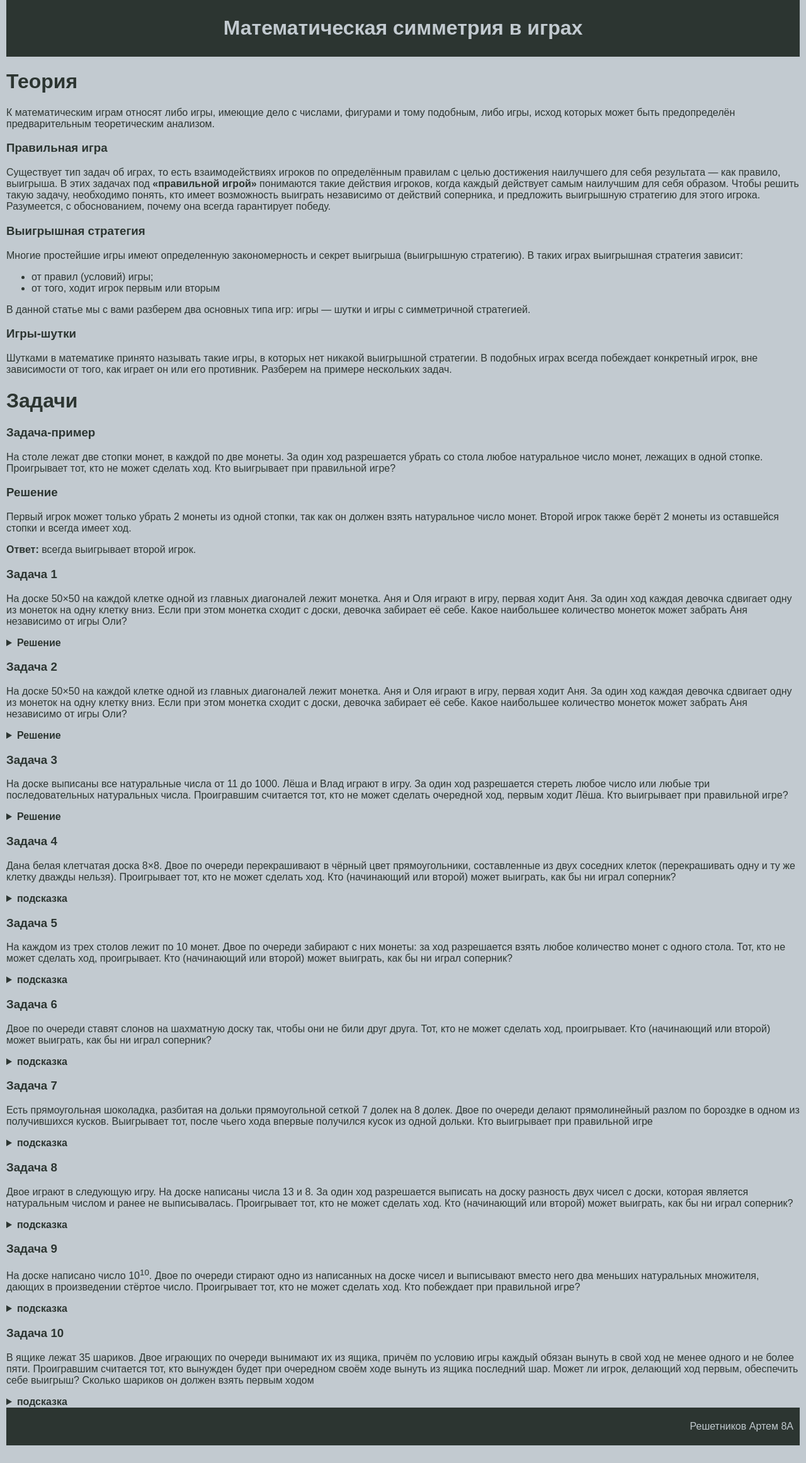
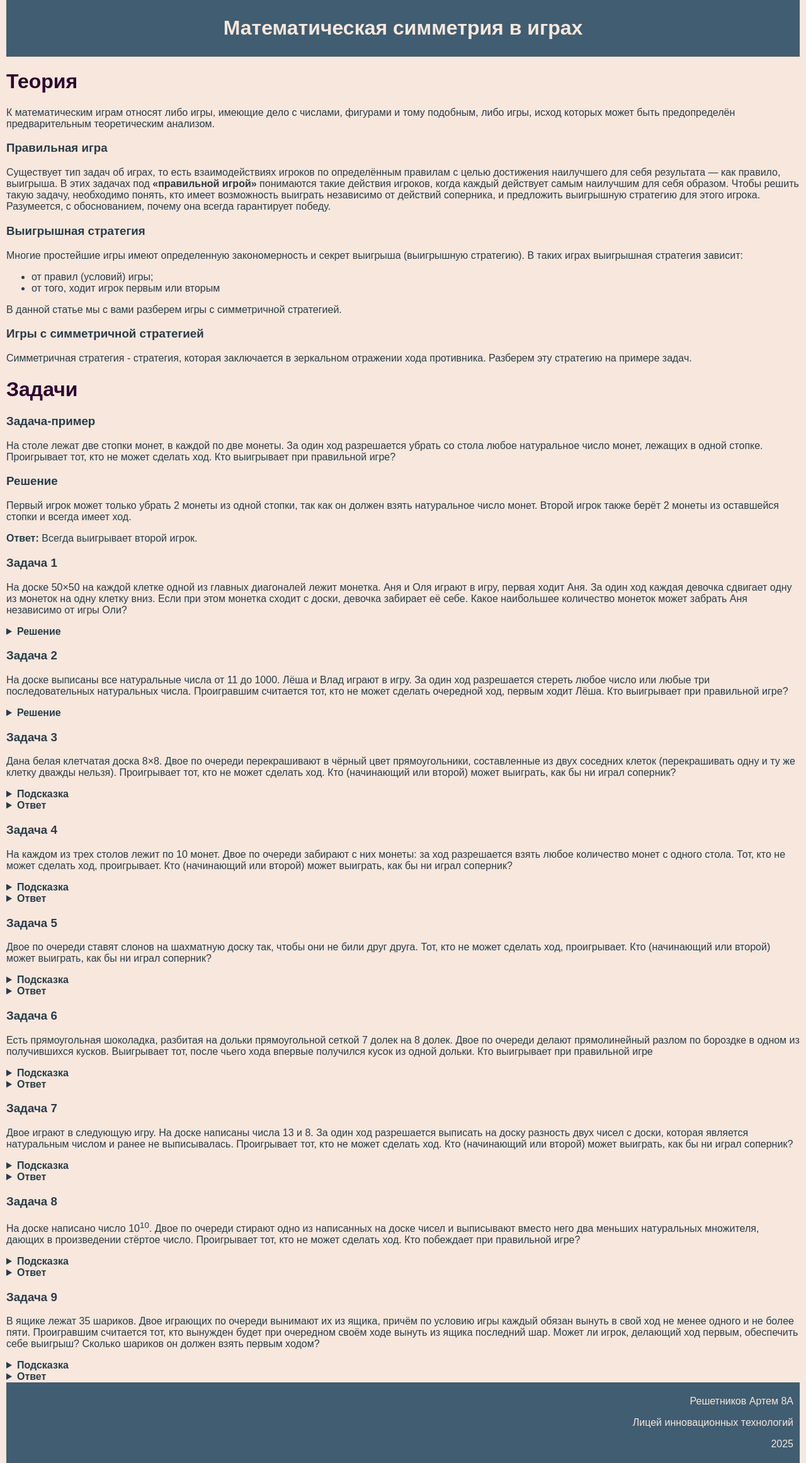
Before and after one commit to artemreshet/math_project, a plain HTML site: page index.html in a window 1280 px wide. Shown: the whole page at 63% size. Before the commit the page ends 2295 px from the top, so only its background shows below. Drawn offline with Linux system fonts and the light colour scheme.

Commit message:
Изменение формулировок задач

```diff
--- a/index.html
+++ b/index.html
@@ -9,7 +9,7 @@
         <h1>Математическая симметрия в играх</h1>
     </header>
     <body>
-        <h1>Теория</h1>
+        <h1 class="title">Теория</h1>
         <p>К математическим играм относят либо игры, имеющие дело с
             числами, фигурами и тому подобным, либо игры, исход которых
             может быть предопределён предварительным теоретическим
@@ -29,13 +29,11 @@
                 <li>от правил (условий) игры;</li>
                 <li>от того, ходит игрок первым или вторым</li>
             </ul>
-            В данной статье мы с вами разберем два основных типа игр: игры — шутки и игры с
+            В данной статье мы с вами разберем игры с
             симметричной стратегией.</p>
-        <h3>Игры-шутки</h3>
-        <p>Шутками в математике принято называть такие игры, в которых нет никакой выигрышной
-            стратегии. В подобных играх всегда побеждает конкретный игрок, вне зависимости от
-            того, как играет он или его противник. Разберем на примере нескольких задач.</p>
-        <h1>Задачи</h1>
+        <h3>Игры с симметричной стратегией</h3>
+        <p>Симметричная стратегия - стратегия, которая заключается в зеркальном отражении хода противника. Разберем эту стратегию на примере задач.</p>
+        <h1 class="title">Задачи</h1>
 
         <h3>Задача-пример</h3>
         <p>На столе лежат две стопки монет, в каждой по две монеты. За один
@@ -47,7 +45,7 @@
             Второй игрок также берёт 2 монеты из оставшейся стопки и всегда имеет ход.
         </p>
         <p>
-        <b>Ответ:</b> всегда выигрывает второй игрок.
+        <b>Ответ:</b> Всегда выигрывает второй игрок.
         </p>
 
         <h3>Задача 1</h3>
@@ -77,34 +75,8 @@
             <p><b>Ответ:</b> 50 монеток.</p>
          </details>
 
-        <h3>Задача 2</h3>
-        <p>На доске 50×50 на каждой клетке одной из главных диагоналей
-            лежит монетка. Аня и Оля играют в игру, первая ходит Аня. За один
-            ход каждая девочка сдвигает одну из монеток на одну клетку вниз.
-            Если при этом монетка сходит с доски, девочка забирает её себе.
-            Какое наибольшее количество монеток может забрать Аня
-            независимо от игры Оли?</p>
-        <details>
-            <summary><b>Решение</b></summary>
-            <p>Опишем стратегию для Ани, как забрать все монетки.
-                Назовём высотой монетки номер вертикали, на которой она стоит.
-                Первым ходом Аня передвигает вниз монетку на первой вертикали
-                и забирает её. После этого остаётся 25 монеток на чётной высоте
-                и 24 монетки на нечётной высоте. Теперь если Оля передвигает
-                какую-то монетку, расположенную на чётной высоте, то Аня
-                передвинет ту же самую монетку. Это всегда можно сделать, так
-                как монетка осталась на доске. Если же Оля двигает монетку на
-                нечётной высоте, Аня сдвинет какую-то другую монетку на
-                нечётной высоте. Это всегда можно сделать, так как перед ходом
-                Оли всегда чётное количество монеток на чётной высоте.
-                Заметим, что при такой стратегии Оля не сможет забрать ни одной
-                монетки, так как на первую горизонталь монетки попадают только
-                после хода Оли, при этом Аня сразу же их забирает. Значит, Аня
-                сможет забрать все монетки.</p>
-            <p><b>Ответ:</b> 50 монеток.</p>
-         </details>
 
-         <h3>Задача 3</h3>
+         <h3>Задача 2</h3>
         <p>На доске выписаны все натуральные числа от 11 до 1000. Лёша и
             Влад играют в игру. За один ход разрешается стереть любое число
             или любые три последовательных натуральных числа.
@@ -117,69 +89,106 @@
                 Значит, игра закончится тогда, когда на доске не останется чисел.
                 На каждом ходу вычёркивается нечётное количество чисел,
                 поэтому в конце игры будет совершено чётное число ходов, т.е.
-                выиграет второй игрок.
-                .</p>
+                выиграет второй игрок.</p>
             <p><b>Ответ:</b> Выиграет Влад.</p>
          </details>
 
-         <h3>Задача 4</h3>
+         <h3>Задача 3</h3>
         <p>Дана белая клетчатая доска 8×8. Двое по очереди перекрашивают в чёрный цвет прямоугольники,
              составленные из двух соседних клеток (перекрашивать одну и ту же клетку дважды нельзя).
              Проигрывает тот, кто не может сделать ход. Кто (начинающий или второй) может выиграть, как бы ни играл соперник?</p>
         <details>
-            <summary><b>подсказка</b></summary>
-            <p>Посмотрите на симметрию относительно центра</p>
+            <summary><b>Подсказка</b></summary>
+            <p>Посмотрите на симметрию относительно центра.</p>
+        </details>
+        <details>
+            <summary><b>Ответ</b></summary>
+            <p>Выигрывает второй игрок.</p>
         </details>
 
-        <h3>Задача 5</h3>
+        <h3>Задача 4</h3>
         <p>На каждом из  трех столов лежит по 10 монет.
                 Двое по очереди забирают с них монеты: за ход разрешается взять любое количество монет с одного стола.
                 Тот, кто не может сделать ход, проигрывает. Кто (начинающий или второй) может выиграть, как бы ни играл соперник?</p>
             <details>
-                <summary><b>подсказка</b></summary>
-                <p>посмотрите варианты если на столах меньше монет</p>
+                <summary><b>Подсказка</b></summary>
+                <p>Посмотрите варианты, при которых на столах лежит меньше монет.</p>
             </details>
-        <h3>Задача 6</h3>
+            <details>
+                <summary><b>Ответ</b></summary>
+                <p>Выиграет второй игрок.</p>
+            </details>
+
+        <h3>Задача 5</h3>
             <p>Двое по очереди ставят слонов на шахматную доску так, чтобы они не били друг друга.
                      Тот, кто не может сделать ход, проигрывает.
                       Кто (начинающий или второй) может выиграть, как бы ни играл соперник?</p>
             <details>
-                <summary><b>подсказка</b></summary>
-                <p>примените осевую симметрию у доски<p>
+                <summary><b>Подсказка</b></summary>
+                <p>Примените осевую симметрию у доски.<p>
             </details>
-        <h3>Задача 7</h3>
+            <details>
+                <summary><b>Ответ</b></summary>
+                <p>Выигрывает второй игрок.</p>
+            </details>
+
+        <h3>Задача 6</h3>
         <p>Есть прямоугольная шоколадка, разбитая на дольки прямоугольной сеткой 7 долек на 8 долек.
                              Двое по очереди делают прямолинейный разлом по бороздке в одном из получившихся кусков.
                               Выигрывает тот, после чьего хода впервые получился кусок из одной дольки.
                               Кто выигрывает при правильной игре</p>
         <details>
-            <summary><b>подсказка</b></summary>
-            <p>посмотрите на сетку для разрезов <p>
+            <summary><b>Подсказка</b></summary>
+            <p>Первый игрок первым ходом делит шоколад на 2 равные части (7*4).  <p>
         </details>
-        <h3>Задача 8</h3>
+        <details>
+            <summary><b>Ответ</b></summary>
+            <p>Выигрывает первый игрок.</p>
+        </details>
+
+        <h3>Задача 7</h3>
         <p>Двое играют в следующую игру. На доске написаны числа 13 и 8.
             За один ход разрешается выписать на доску разность двух чисел с доски,
              которая является натуральным числом и ранее не выписывалась. Проигрывает тот, кто не может сделать ход.
               Кто (начинающий или второй) может выиграть, как бы ни играл соперник?</p>
         <details>
-            <summary><b>подсказка</b></summary>
-            <p>посмотрите как может продолжаться игра <p>
+            <summary><b>Подсказка</b></summary>
+            <p>Рассмотрите варианты ходов, которые появляются после первого хода.<p>
         </details>
+        <details>
+            <summary><b>Ответ</b></summary>
+            <p>Выигрывает начинающий игрок.</p>
+        </details>
+        <h3>Задача 8</h3>
+        <p>На доске написано число 10<sup>10</sup>. Двое по очереди стирают одно из написанных на доске чисел и выписывают вместо него
+            два меньших натуральных множителя, дающих в произведении стёртое число.
+            Проигрывает тот, кто не может сделать ход. Кто побеждает при правильной игре?</p>
+        <details>
+            <summary><b>Подсказка</b></summary>
+            <p>Разложите данное число на простые множители. <p>
+            </details>
+            <details>
+                <summary><b>Ответ</b></summary>
+                <p>Выигрывает первый игрок.</p>
+            </details>
         <h3>Задача 9</h3>
-        <p>На доске написано число 10<sup>10</sup>. Двое по очереди стирают одно из написанных на доске чисел и выписывают вместо него два меньших натуральных множителя, дающих в произведении стёртое число. Проигрывает тот, кто не может сделать ход. Кто побеждает при правильной игре?</p>
+        <p>В ящике лежат 35 шариков. Двое играющих по очереди вынимают их из ящика,
+            причём по условию игры каждый обязан вынуть в свой ход не менее одного и не более пяти.
+            Проигравшим считается тот, кто вынужден будет при очередном своём ходе вынуть из ящика последний шар.
+            Может ли игрок, делающий ход первым, обеспечить себе выигрыш? Сколько шариков он должен взять первым ходом?
         <details>
-            <summary><b>подсказка</b></summary>
-            <p>разложите данное число на простые множители <p>
-            </details>
-                <h3>Задача 10</h3>
-        <p>В ящике лежат 35 шариков. Двое играющих по очереди вынимают их из ящика, причём по условию игры каждый обязан вынуть в свой ход не менее одного и не более пяти. Проигравшим считается тот, кто вынужден будет при очередном своём ходе вынуть из ящика последний шар. Может ли игрок, делающий ход первым, обеспечить себе выигрыш? Сколько шариков он должен взять первым ходом
-            <details>
-                  <summary><b>подсказка</b></summary>
-            <p>начните смотреть с конца игры <p>
+            <summary><b>Подсказка</b></summary>
+            <p>Начните смотреть с конца игры.<p>
+        </details>
+        <details>
+            <summary><b>Ответ</b></summary>
+            <p>Выигрывает первый игрок, если он берет 2 шарика первым ходом.</p>
         </details>
 
     </body>
     <footer>
         <p>Решетников Артем 8А</p>
+        <p>Лицей инновационных технологий</p>
+        <p>2025</p>
     </footer>
 </html>
--- a/style.css
+++ b/style.css
@@ -1,16 +1,19 @@
 body {
     margin: 0px 10px;
-    background: #c2cad0;
+    background: #F7E7DC;
     font-family: Arial, Helvetica, sans-serif;
-    color: #2c3531;
+    color: #283c4a;
 }
 footer, header {
     text-align: right;
-    background: #2c3531;
-    color: #c2cad0;
+    background: #405D72;
+    color: #F7E7DC;
     height: auto;
     padding: 5px 10px;
 }
 header {
     text-align: center;
 }
+.title{
+    color: rgb(47, 0, 47);
+}
```
